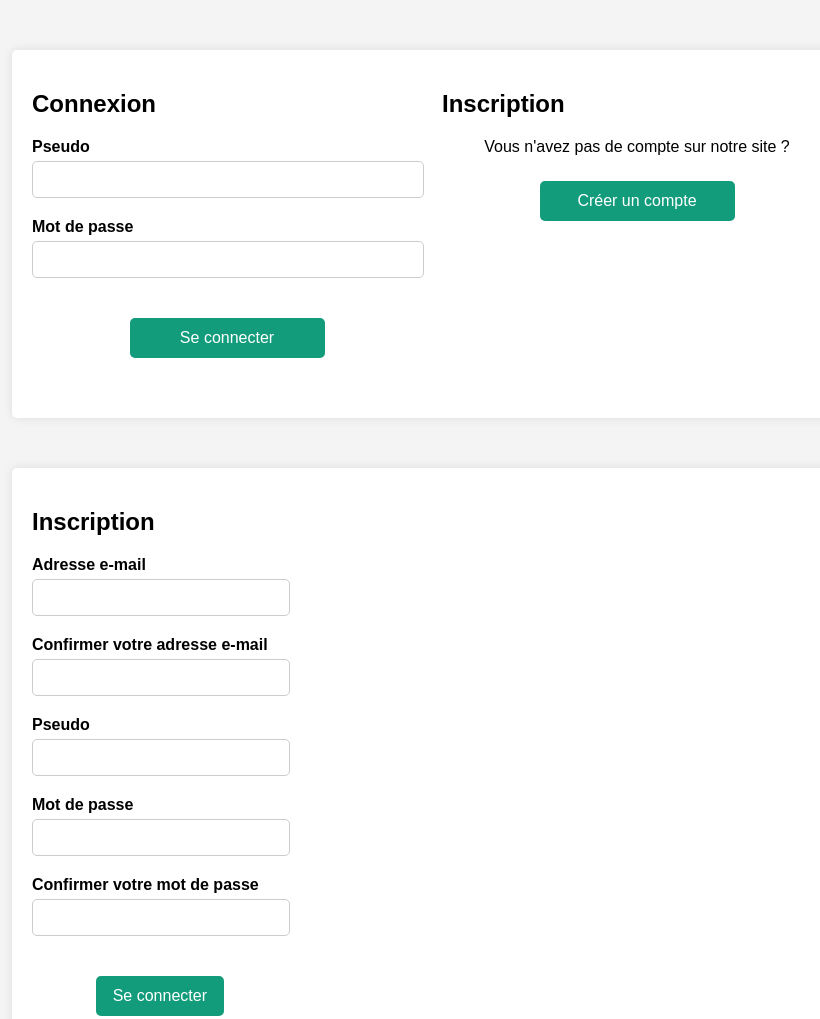
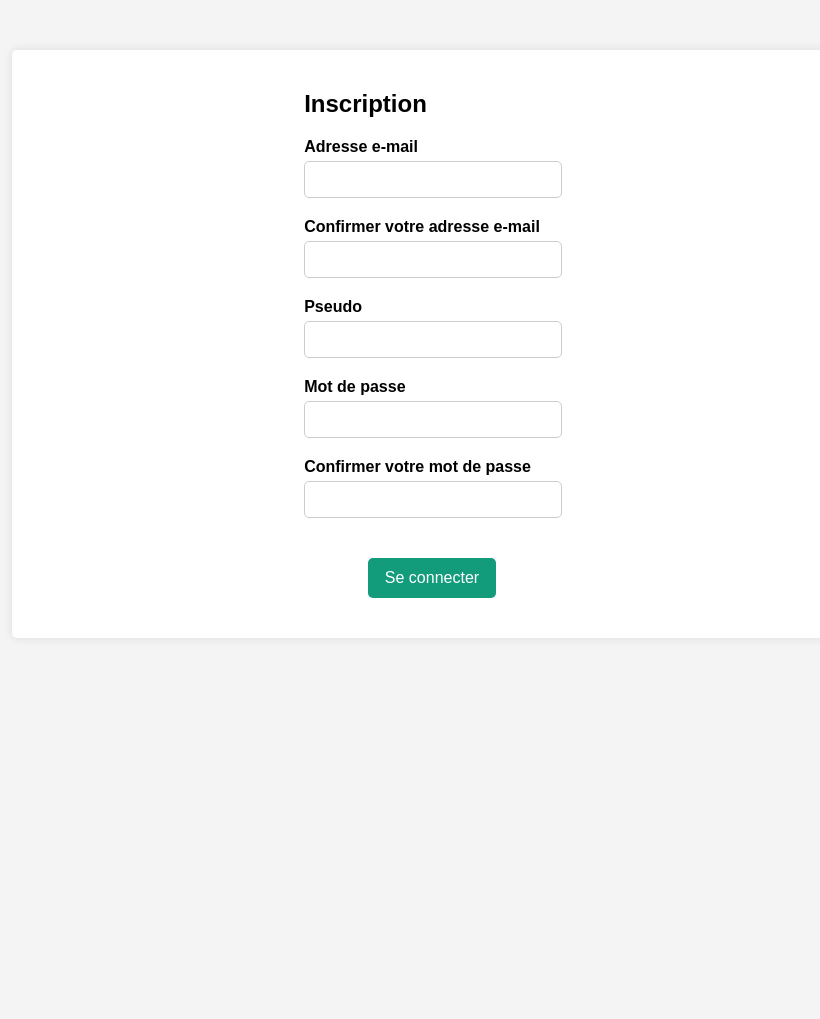
Before and after one commit to 4simov/CubeSiteWeb, a plain HTML site: page Inscription.html in a window 1280 px wide. Shown: the whole page, without its empty margins (208-1028 px from the left). After the commit the page ends 800 px from the top, so only its background shows below. Drawn offline with Linux system fonts and the light colour scheme.

Commit message:
Ajout de la page Inscription

```diff
--- a/index.html
+++ b/Inscription.html
@@ -11,39 +11,8 @@
 
 </head>
 <body>
-    <!-- Container pour les formulaires -->
-    <div class="container">
-    <!-- Partie pour la connexion -->
-    <div class="form-group">
-        <h2>Connexion</h2>
-        <form action="#" method="post">
-            <div class="form-group">
-                <label for="login-pseudo">Pseudo</label>
-                <input class="form-control" required="" name="login_pseudo" value="" minlength="3" maxlength="15">
-            </div>
-            <div class="form-group">
-                <label for="login-password">Mot de passe</label>
-                <input type="password" id="login-password" name="login-password" required>
-            </div>
-            <div class="form-group">
-                <button type="submit">Se connecter</button>
-            </div>
-        </form>
-    </div>
-    <!-- Partie pour l'inscription -->
-        <div class="form-group">
-            <h2>Inscription</h2>
-            <div class="form-group">
-                <div class="bloc-lien-creer-compte">
-                    <div class="titre-lc">Vous n'avez pas de compte sur notre site ?</div>
-                    <button type="submit" class="btn btn-creer-compte">Créer un compte</button>
-                </div>
-            </div>
-        </div>
-    </div>
-
      <!-- Container pour l'inscription'-->
-     <div class="container">
+     <div class="containerInscription">
         <!-- Partie pour la Inscription -->
         <div class="form-group_inscription">
             <h2>Inscription </h2>
@@ -76,6 +45,7 @@
                 <div class="form-group">
                     <button type="submit">Se connecter</button>
                 </div>
+
             </form>
         </div>
 
--- a/styles.css
+++ b/styles.css
@@ -66,3 +66,15 @@ body {
 
 
 }
+
+.containerInscription{
+    max-width: 800px;
+    margin: 50px auto;
+    padding: 20px;
+    background-color: #fff;
+    border-radius: 5px;
+    box-shadow: 0 0 10px rgba(0, 0, 0, 0.1);
+    display: flex;
+    justify-content: center;
+    align-items: center;
+}
```
Also changed, not shown: Connexion.html (added, +48 -0 lines), style.css (deleted).
